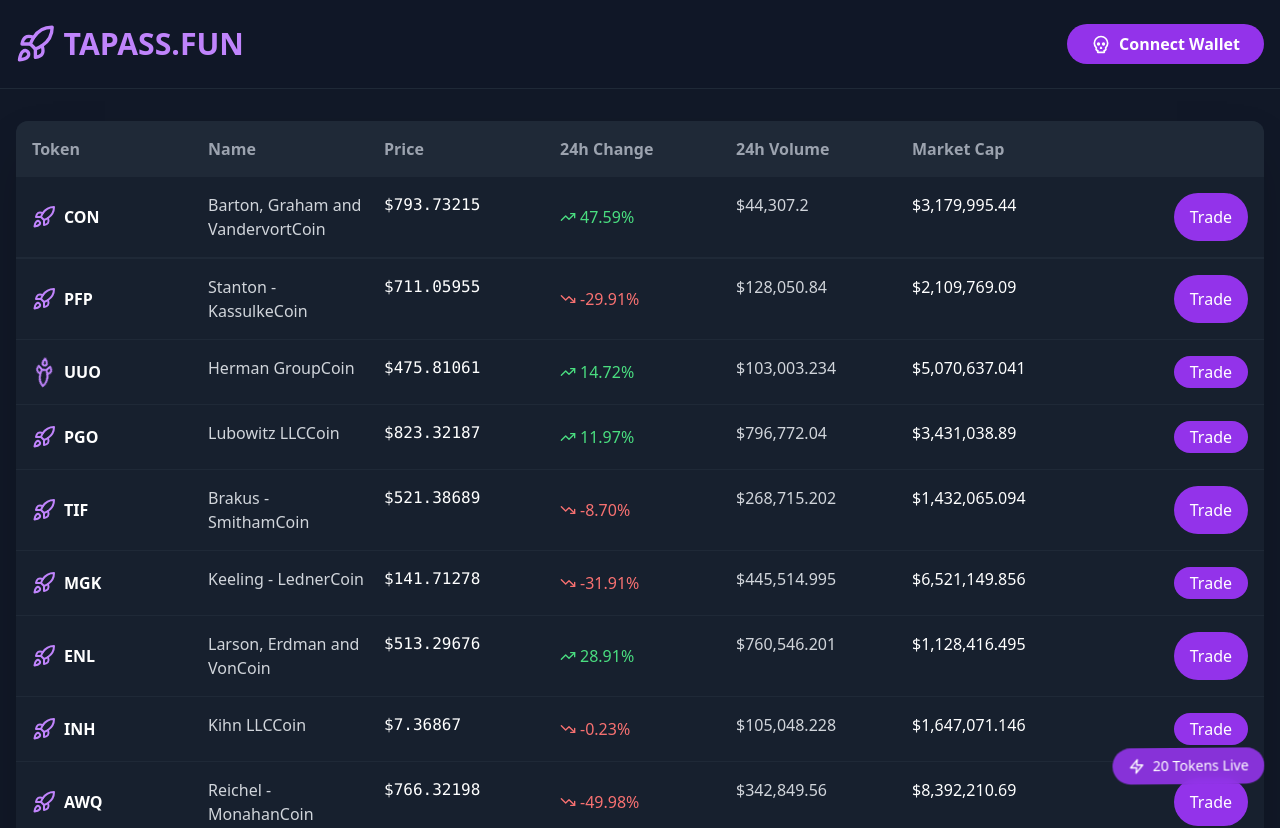
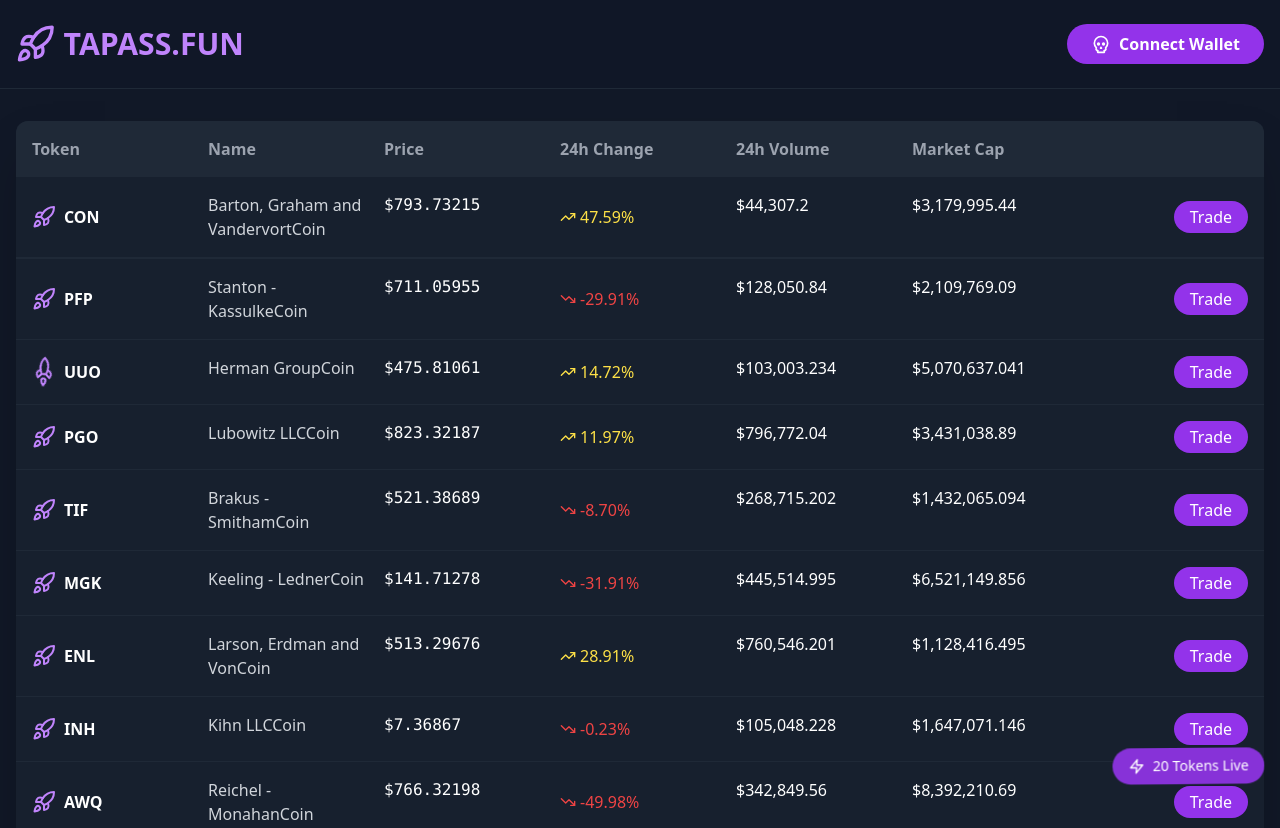
Before and after one commit to alexlwn123/TapassFun, a React (Vite) app: page / in a window 1280 px wide. Shown: the top 828 px of the page. Built offline with nearby package versions, Linux system fonts and the light colour scheme.

Commit message:
feat: bounce

```diff
--- a/src/App.tsx
+++ b/src/App.tsx
@@ -1,4 +1,4 @@
-import React, { useState, useEffect } from 'react';
+import { useState, useEffect } from 'react';
 import { motion } from 'framer-motion';
 import { useTokens } from './hooks/useTokens';
 import { TokenRow } from './components/TokenRow';
@@ -7,25 +7,8 @@ import { Skull, Rocket, Zap } from 'lucide-react';
 
 function App() {
   const tokens = useTokens(20);
-  const [showWarning, setShowWarning] = useState(true);
-
-  useEffect(() => {
-    const timer = setTimeout(() => setShowWarning(false), 3000);
-    return () => clearTimeout(timer);
-  }, []);
-
   return (
     <div className="min-h-screen bg-gray-900 text-white flex flex-col">
-      {showWarning && (
-        <motion.div
-          initial={{ y: -100 }}
-          animate={{ y: 0 }}
-          exit={{ y: -100 }}
-          className="fixed top-0 left-0 right-0 bg-red-600 p-4 text-center font-bold"
-        >
-          ⚠️ WARNING: CONTAINS FLASHING LIGHTS AND ANIMATIONS ⚠️
-        </motion.div>
-      )}
 
       <header className="border-b border-gray-800 bg-gray-900/95 sticky top-0 backdrop-blur-sm z-10">
         <div className="container mx-auto px-4 py-6">
--- a/src/components/TokenRow.tsx
+++ b/src/components/TokenRow.tsx
@@ -26,12 +26,12 @@ export const TokenRow: React.FC<TokenRowProps> = ({ token }) => {
     if (valueChanged) {
       setHasChanged(true);
       const flashColor = isPositive ?
-        ['transparent', 'rgba(34, 197, 94, 0.3)', 'rgba(34, 197, 94, 0.1)', 'transparent'] :
-        ['transparent', 'rgba(239, 68, 68, 0.3)', 'rgba(239, 68, 68, 0.1)', 'transparent'];
+        ['transparent', 'rgba(255, 255, 0, 0.8)', 'rgba(255, 255, 0, 0.4)', 'transparent'] :
+        ['transparent', 'rgba(255, 0, 0, 0.8)', 'rgba(255, 0, 0, 0.4)', 'transparent'];
 
       controls.start({
         backgroundColor: flashColor,
-        scale: [1, 1.02, 0.98, 1],
+        scale: [1, 1.3, 0.75, 1.3, 0.9, 1],
         transition: {
           duration: 0.5,
           times: [0, 0.2, 0.5, 1]
@@ -44,27 +44,27 @@ export const TokenRow: React.FC<TokenRowProps> = ({ token }) => {
         volume24h: token.volume24h
       });
 
-      // Reset hasChanged after animation
-      setTimeout(() => setHasChanged(false), 500);
+      setTimeout(() => setHasChanged(false), 700);
     }
   }, [token, prevValues, controls, isPositive]);
 
   return (
+    <div className="grid grid-cols-7 gap-4 p-4 border-b border-gray-800 hover:bg-gray-800/50 cursor-pointer relative overflow-hidden group">
       <motion.div
-      initial={{ backgroundColor: 'transparent' }}
-      animate={controls}
-      className="grid grid-cols-7 gap-4 p-4 border-b border-gray-800 hover:bg-gray-800/50 cursor-pointer relative overflow-hidden group"
-    >
-      <motion.div
-        className="absolute inset-0 bg-gradient-to-r from-purple-600/0 via-purple-600/30 to-purple-600/0 opacity-0 group-hover:opacity-100"
+        className="absolute inset-0 bg-gradient-to-r from-yellow-400/0 via-yellow-400/50 to-yellow-400/0 opacity-0 group-hover:opacity-100"
         initial={{ x: '-100%' }}
         animate={{ x: '100%' }}
         transition={{ duration: 0.5, repeat: Infinity }}
       />
 
+      <motion.div
+        className="col-span-6 grid grid-cols-6 gap-4"
+        initial={{ backgroundColor: 'transparent' }}
+        animate={controls}
+      >
         <div className="flex items-center gap-2 relative">
           <motion.div
-          animate={{ rotate: hasChanged ? 360 : 0 }}
+            animate={{ rotate: hasChanged ? 720 : 0 }}
             transition={{ duration: 0.5 }}
           >
             <Rocket className="w-6 h-6 text-purple-400" />
@@ -77,16 +77,16 @@ export const TokenRow: React.FC<TokenRowProps> = ({ token }) => {
         <motion.div
           className="font-mono text-white relative"
           animate={{
-          scale: token.price !== prevValues.price ? [1, 1.2, 1] : 1,
+            scale: token.price !== prevValues.price ? [1, 2, 1, 2, 1, 2] : 1,
             color: token.price !== prevValues.price ?
               [isPositive ? '#22c55e' : '#ef4444', '#ffffff'] : '#ffffff'
           }}
-        transition={{ duration: 0.3 }}
+          transition={{ duration: 0.4 }}
         >
           ${token.price.toFixed(5)}
         </motion.div>
 
-      <div className={`flex items-center gap-1 ${isPositive ? 'text-green-400' : 'text-red-400'} relative`}>
+        <div className={`flex items-center gap-1 ${isPositive ? 'text-yellow-300' : 'text-red-500'} relative`}>
           {isPositive ? <TrendingUp className="w-4 h-4" /> : <TrendingDown className="w-4 h-4" />}
           {token.change24h.toFixed(2)}%
         </div>
@@ -94,9 +94,11 @@ export const TokenRow: React.FC<TokenRowProps> = ({ token }) => {
         <motion.div
           className="text-gray-300 relative"
           animate={{
-          scale: token.volume24h !== prevValues.volume24h ? [1, 1.1, 1] : 1
+            scale: token.volume24h !== prevValues.volume24h ? [1, 1.5, 1] : 1,
+            color: token.volume24h !== prevValues.volume24h ?
+              ['#ffffff', '#FFFF00', '#ffffff'] : '#ffffff'
           }}
-        transition={{ duration: 0.3 }}
+          transition={{ duration: 0.4 }}
         >
           ${token.volume24h.toLocaleString()}
         </motion.div>
@@ -104,7 +106,7 @@ export const TokenRow: React.FC<TokenRowProps> = ({ token }) => {
         <motion.div
           className="text-gray-300 relative"
           animate={{
-          scale: token.marketCap !== prevValues.marketCap ? [1, 1.1, 1] : 1,
+            scale: token.marketCap !== prevValues.marketCap ? [1, 1.2, 1] : 1,
             color: token.marketCap !== prevValues.marketCap ?
               ['#ffffff', '#a855f7', '#ffffff'] : '#ffffff'
           }}
@@ -112,15 +114,16 @@ export const TokenRow: React.FC<TokenRowProps> = ({ token }) => {
         >
           ${token.marketCap.toLocaleString()}
         </motion.div>
+      </motion.div>
 
       <motion.div
         className="flex justify-end relative"
         whileHover={{ scale: 1.1 }}
       >
-        <button className="px-4 py-1 bg-purple-600 text-white rounded-full hover:bg-purple-500 transition-colors">
+        <button className="my-auto px-4 py-1 bg-purple-600 text-white rounded-full hover:bg-purple-500 transition-colors">
           Trade
         </button>
       </motion.div>
-    </motion.div>
+    </div>
   );
 };
```
Lines whose indentation alone changed are shown as unchanged.
